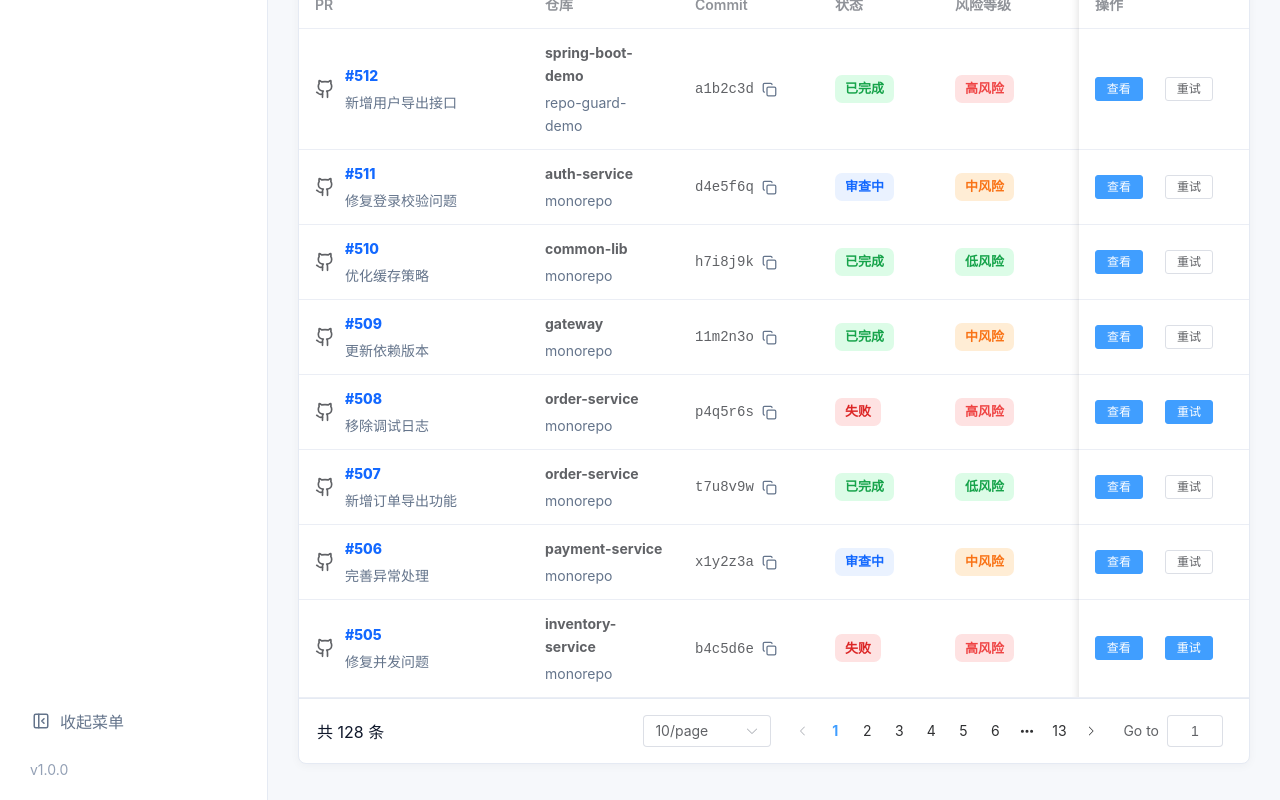
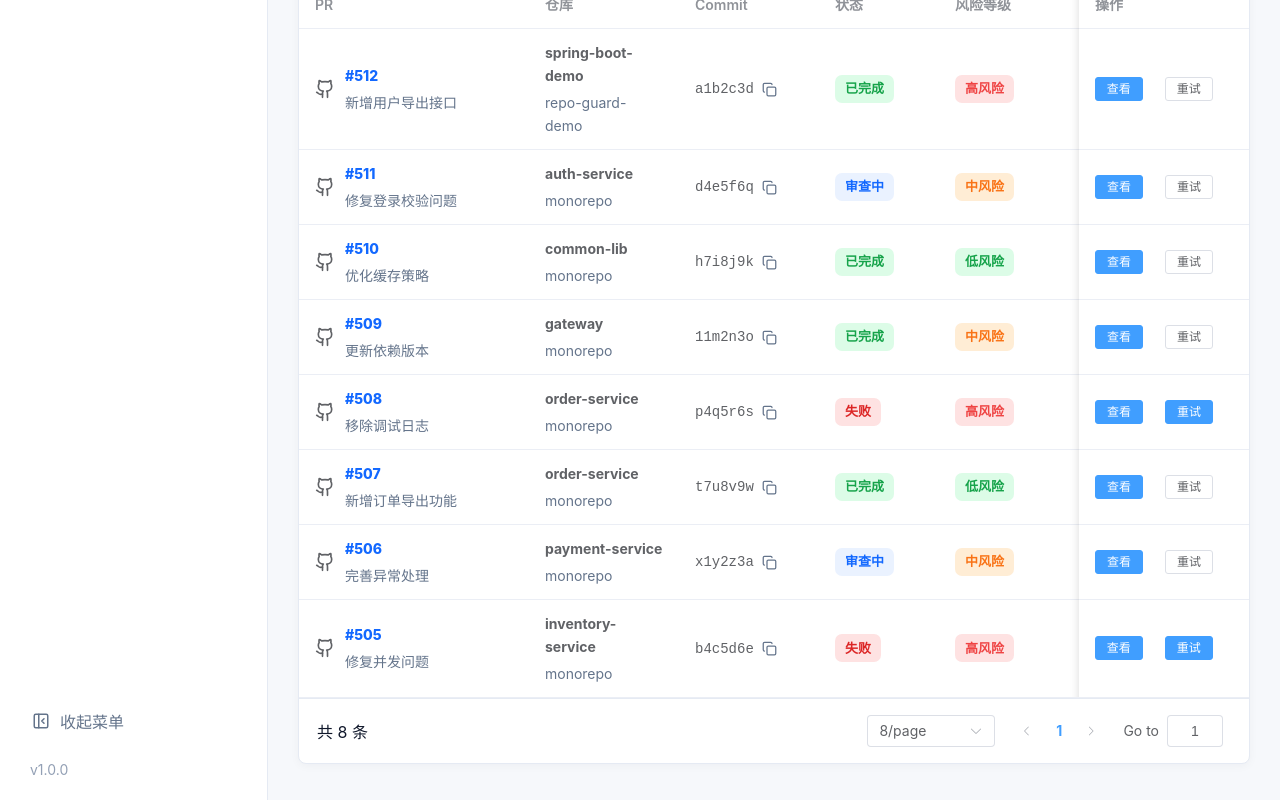
Before and after one commit to cocojiu/PRAgent, a Vue app in the folder repoguard-frontend/: page /repoguard/tasks in a window 1280 px wide. Shown: the part 718-1518 px from the top of the page. Built offline with nearby package versions, Linux system fonts and the light colour scheme.

Commit message:
fix: wire overview links and task pagination

```diff
--- a/repoguard-frontend/src/pages/OverviewPage.vue
+++ b/repoguard-frontend/src/pages/OverviewPage.vue
@@ -59,11 +59,11 @@
           </el-table-column>
           <el-table-column label="操作" width="90">
             <template #default>
-              <a class="table-link">查看</a>
+              <RouterLink class="table-link" to="/repoguard/tasks">查看</RouterLink>
             </template>
           </el-table-column>
         </el-table>
-        <div class="card-footer-link">查看更多 ›</div>
+        <RouterLink class="card-footer-link" to="/repoguard/tasks">查看更多 ›</RouterLink>
       </article>
 
       <article class="dashboard-card">
@@ -80,7 +80,7 @@
           </el-table-column>
           <el-table-column prop="percent" label="占比" width="80" />
         </el-table>
-        <div class="card-footer-link">查看更多 ›</div>
+        <RouterLink class="card-footer-link" to="/repoguard/tasks">查看更多 ›</RouterLink>
       </article>
 
       <article class="dashboard-card health-card">
@@ -93,7 +93,7 @@
         </div>
         <div class="health-footer">
           <span>最后检查：2025-05-30 10:30:45</span>
-          <a>刷新</a>
+          <a @click="refreshHealth">刷新</a>
         </div>
       </article>
     </section>
@@ -102,6 +102,8 @@
 
 <script setup lang="ts">
 import { computed } from "vue";
+import { RouterLink } from "vue-router";
+import { ElMessage } from "element-plus";
 import { Clock, FileText, ShieldAlert, Wallet } from "lucide-vue-next";
 import type { EChartsOption } from "echarts";
 import EChartPanel from "@/components/EChartPanel.vue";
@@ -123,6 +125,10 @@ const metricIconMap = {
 } as const;
 
 const getMetricIcon = (color: string) => metricIconMap[color as keyof typeof metricIconMap] || FileText;
+
+const refreshHealth = () => {
+  ElMessage.success("系统健康状态已刷新");
+};
 
 const trendOption = computed<EChartsOption>(() => ({
   grid: { left: 36, right: 18, top: 42, bottom: 32 },
--- a/repoguard-frontend/src/pages/ReviewTasksPage.vue
+++ b/repoguard-frontend/src/pages/ReviewTasksPage.vue
@@ -101,13 +101,14 @@
       </el-table>
 
       <div class="table-footer">
-        <span>共 128 条</span>
+        <span>共 {{ filteredTasks.length }} 条</span>
         <el-pagination
           v-model:current-page="currentPage"
           v-model:page-size="pageSize"
           layout="sizes, prev, pager, next, jumper"
-          :page-sizes="[8, 10, 20]"
-          :total="128"
+          :page-sizes="[5, 8, 10, 20]"
+          :total="filteredTasks.length"
+          @size-change="handlePageSizeChange"
         />
       </div>
     </section>
@@ -115,7 +116,7 @@
 </template>
 
 <script setup lang="ts">
-import { computed, ref } from "vue";
+import { computed, ref, watch } from "vue";
 import { RouterLink, useRouter } from "vue-router";
 import { CheckCircle, Clock, Copy, Github, ListTodo, RefreshCw, Search, ShieldAlert, XCircle } from "lucide-vue-next";
 import { reviewTasks, taskMetrics } from "@/mocks/reviewTasks";
@@ -127,7 +128,7 @@ const statusFilter = ref("");
 const riskFilter = ref("");
 const keyword = ref("");
 const currentPage = ref(1);
-const pageSize = ref(10);
+const pageSize = ref(8);
 
 const metricIconMap = {
   blue: ListTodo,
@@ -149,13 +150,29 @@ const filteredTasks = computed(() => {
     const matchesKeyword =
       !query ||
       task.title.toLowerCase().includes(query) ||
+      task.repository.toLowerCase().includes(query) ||
+      task.organization.toLowerCase().includes(query) ||
       task.commit.toLowerCase().includes(query) ||
       String(task.prNumber).includes(query);
     return matchesRepo && matchesStatus && matchesRisk && matchesKeyword;
   });
 });
 
-const pagedTasks = computed(() => filteredTasks.value.slice(0, pageSize.value));
+const pagedTasks = computed(() => {
+  const start = (currentPage.value - 1) * pageSize.value;
+  return filteredTasks.value.slice(start, start + pageSize.value);
+});
+
+watch([repoFilter, statusFilter, riskFilter, keyword], () => {
+  currentPage.value = 1;
+});
+
+watch(filteredTasks, () => {
+  const maxPage = Math.max(1, Math.ceil(filteredTasks.value.length / pageSize.value));
+  if (currentPage.value > maxPage) {
+    currentPage.value = maxPage;
+  }
+});
 
 const riskText = (risk: RiskLevel) => ({ high: "高风险", medium: "中风险", low: "低风险", critical: "严重", info: "提示" })[risk];
 const statusText = (status: ReviewStatus) => ({ completed: "已完成", reviewing: "审查中", failed: "失败", queued: "已入队" })[status];
@@ -165,4 +182,7 @@ const goDetail = (id: number) => router.push(`/repoguard/tasks/${id}`);
 const refreshTasks = () => {
   currentPage.value = 1;
 };
+const handlePageSizeChange = () => {
+  currentPage.value = 1;
+};
 </script>
```
